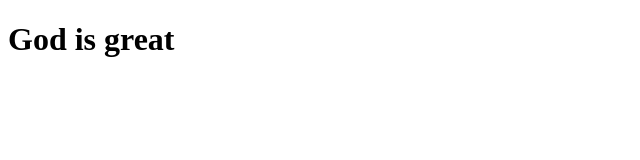
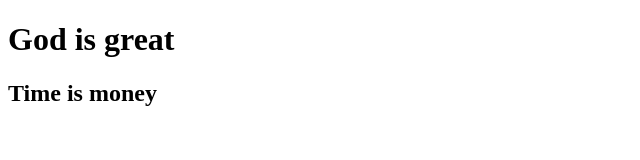
Before and after one commit to NidhiSMehta/DemoRepo, a plain HTML site: page index.html in a window 1280 px wide. Shown: the whole page, without its empty margins (0-640 px from the left). Drawn offline with Linux system fonts and the light colour scheme.

Commit message:
branch demo

```diff
--- a/index.html
+++ b/index.html
@@ -8,5 +8,6 @@
   </head>
   <body>
     <h1>God is great</h1>
+    <h2>Time is money</h2>
   </body>
 </html>
```
